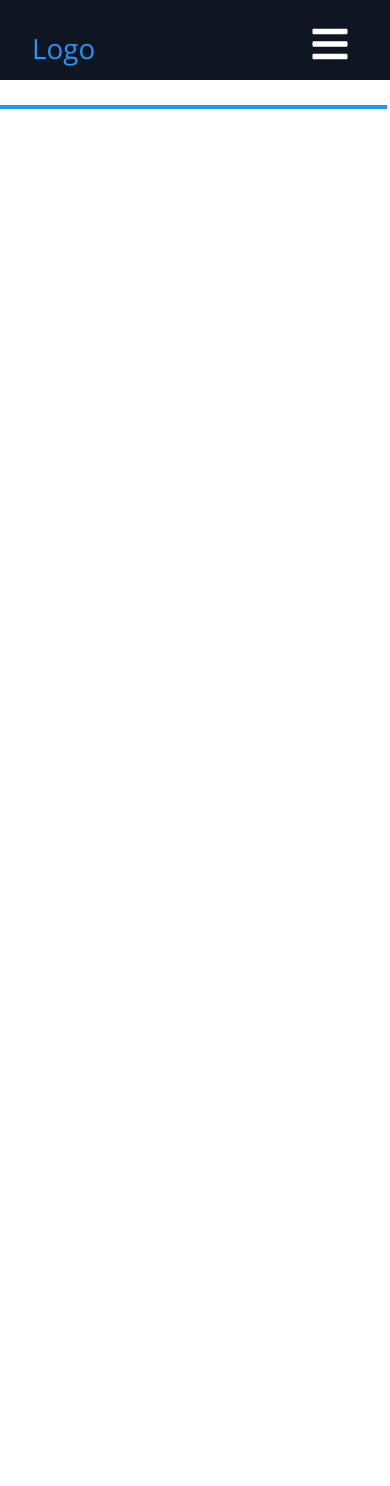
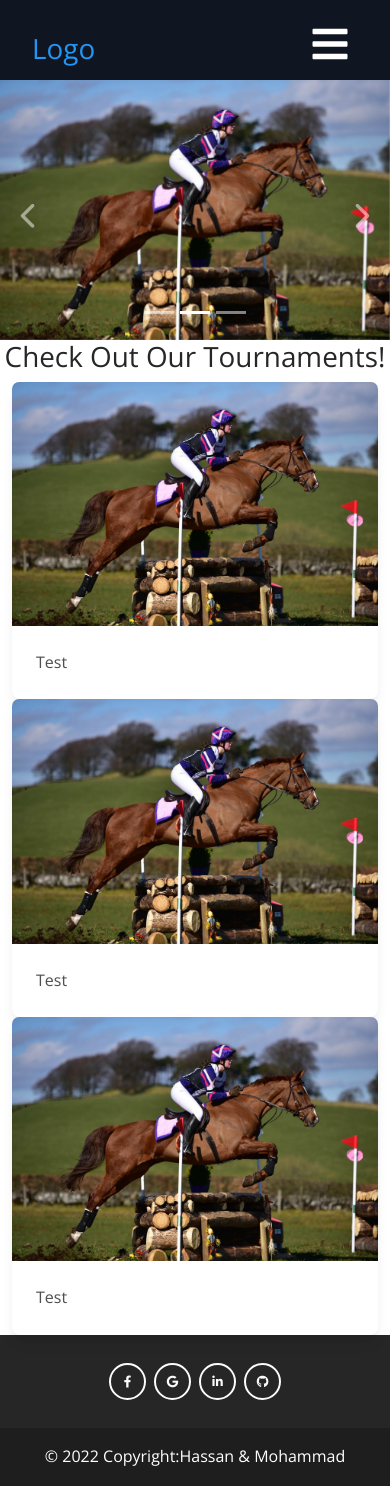
Before and after one commit to hassanthiab/GP_Project, a React (Create React App) app: page / in a window 390 px wide. Before the commit the page ends 844 px from the top, so only its background shows below. Built offline with nearby package versions, Linux system fonts and the light colour scheme.

Commit message:
Main Page Update#1

```diff
--- a/public/index.html
+++ b/public/index.html
@@ -15,6 +15,15 @@
     <link rel="shortcut icon" href="%PUBLIC_URL%/favicon.ico">
     <link href="https://cdn.jsdelivr.net/npm/bootstrap@5.1.3/dist/css/bootstrap.min.css" rel="stylesheet" integrity="sha384-1BmE4kWBq78iYhFldvKuhfTAU6auU8tT94WrHftjDbrCEXSU1oBoqyl2QvZ6jIW3" crossorigin="anonymous">
     <script src="https://cdn.jsdelivr.net/npm/bootstrap@5.1.3/dist/js/bootstrap.bundle.min.js" integrity="sha384-ka7Sk0Gln4gmtz2MlQnikT1wXgYsOg+OMhuP+IlRH9sENBO0LRn5q+8nbTov4+1p" crossorigin="anonymous"></script>
+    <link
+  href="https://cdnjs.cloudflare.com/ajax/libs/mdb-ui-kit/3.11.0/mdb.min.css"
+  rel="stylesheet"
+/>
+<link
+  href="https://cdnjs.cloudflare.com/ajax/libs/font-awesome/6.0.0/css/all.min.css"
+  rel="stylesheet"
+/>
+
     <!--
       Notice the use of %PUBLIC_URL% in the tags above.
       It will be replaced with the URL of the `public` folder during the build.
@@ -24,7 +33,7 @@
       work correctly both with client-side routing and a non-root public URL.
       Learn how to configure a non-root public URL by running `npm run build`.
     -->
-    <title>React App</title>
+    <title>Equestrian Club</title>
   </head>
 
   <body>
--- a/src/App.jsx
+++ b/src/App.jsx
@@ -6,6 +6,8 @@ import Login from "./components/Login/Login";
 import Signup from "./components/Sign up/Signup";
 import Page from "./components/ForgotPassword/Page"
 import NewPass from "./components/ForgotPassword/NewPass";
+import Home from "./components/Homepage/Home";
+import Tournament from "./components/Tournament/Tournament";
 function App()
 {
   return(
@@ -17,7 +19,8 @@ function App()
       <Route  path="/Signup"   element={<Signup></Signup>} />
       <Route  path="/Login/ForgotPassword"   element={<Page />} />
       <Route  path="/reset-password"   element={<NewPass />} />
-
+      <Route path="/" element={<Home></Home>} />
+      <Route path="/hello" element={<Tournament></Tournament>} />
     </Routes>
 
 
--- a/src/components/ForgotPassword/NewPass.jsx
+++ b/src/components/ForgotPassword/NewPass.jsx
@@ -9,6 +9,7 @@ import { Component } from 'react/cjs/react.production.min';
 import axios from 'axios';
 import { useParams } from 'react-router-dom';
 import { useSearchParams } from 'react-router-dom';
+import { Slide } from '@material-ui/core';
 
 const Title = styled.h2`
 margin: 3rem 0 2rem 0 ;
@@ -96,6 +97,9 @@ class NewPass extends Component {
 
   return (
     <body class="Login">
+      <Slide direction='up' in="true">
+
+
    <Container size="30vh">
        <Title>
            Forgot Password
@@ -120,7 +124,9 @@ class NewPass extends Component {
 
        </Buttons>
 
+
    </Container>
+   </Slide>
       </body>
   )}
 }
--- a/src/components/ForgotPassword/Page.jsx
+++ b/src/components/ForgotPassword/Page.jsx
@@ -6,6 +6,7 @@ import styled from 'styled-components';
 import Button from '../Login/Button';
 import axios from 'axios';
 import { Component } from 'react/cjs/react.production.min';
+import { Slide } from '@material-ui/core';
 
 
 const Title = styled.h2`
@@ -77,6 +78,7 @@ console.log(this.state.input['email'])
 
   return (
       <body class="Login">
+          <Slide direction='up' in="true">
    <Container size="30vh">
        <Title>
            Forgot Password
@@ -101,6 +103,8 @@ console.log(this.state.input['email'])
        </Buttons>
 
    </Container>
+
+   </Slide>
       </body>
 
   )
--- /dev/null
+++ b/src/components/Homepage/Cards.jsx
@@ -0,0 +1,46 @@
+import React from 'react'
+import img from "../../Images/LoginBackground.jpg"
+import { Grow } from '@material-ui/core'
+function Cards() {
+  return (
+    <Grow in="true"   style={{ transformOrigin: '0 0 0' }}>
+   <React.Fragment>
+<h1 className='text-center text-dark text-capitalize'>Check out our Tournaments!</h1>
+<div class="container">
+  <div class="row">
+    <div class="col-sm  hover-zoom">
+    <div class="card" style={{width:"18 rem"}}>
+  <img  src={img} class="card-img-top" alt="..." />
+  <div class="card-body">
+    <p class="card-text">Test</p>
+
+
+
+  </div>
+</div>
+    </div>
+    <div class="col-sm  hover-zoom">
+    <div class="card" style={{width:"18 rem"}}>
+  <img src={img}  class="card-img-top" alt="..." />
+  <div class="card-body">
+    <p class="card-text">Test</p>
+  </div>
+</div>
+    </div>
+    <div class="col-sm  hover-zoom">
+    <div class="card" style={{width:"18 rem"}}>
+  <img src={img}  class="card-img-top" alt="..." />
+  <div class="card-body">
+    <p class="card-text">Test</p>
+  </div>
+</div>
+    </div>
+  </div>
+</div>
+
+   </React.Fragment>
+   </Grow>
+  )
+}
+
+export default Cards
--- /dev/null
+++ b/src/components/Homepage/Carousel.jsx
@@ -0,0 +1,43 @@
+import React from 'react'
+import { Link } from 'react-router-dom'
+import img from "../../Images/LoginBackground.jpg"
+function Carousel() {
+  return (
+  <React.Fragment>
+<div id="MainPageCrousel" class="carousel slide" data-bs-ride="carousel">
+  <div class="carousel-indicators">
+    <button type="button" data-bs-target="#MainPageCrousel" data-bs-slide-to="0" class="active" aria-current="true" aria-label="Slide 1"></button>
+    <button type="button" data-bs-target="#MainPageCrousel" data-bs-slide-to="1" aria-label="Slide 2"></button>
+    <button type="button" data-bs-target="#MainPageCrousel" data-bs-slide-to="2" aria-label="Slide 3"></button>
+  </div>
+  <div class="carousel-inner">
+    <div class="carousel-item active">
+      <img src={img}   class="d-block w-100" alt="..." />
+    </div>
+    <div class="carousel-item">
+      <img src={img}   class="d-block w-100" alt="..." />
+    </div>
+
+    <Link to="/Signup">
+    <div class="carousel-item">
+      <img src={img}   class="d-block w-100" alt="..." />
+    </div>
+    </Link>
+
+  </div>
+  <button class="carousel-control-prev" type="button" data-bs-target="#MainPageCrousel" data-bs-slide="prev">
+    <span class="carousel-control-prev-icon" aria-hidden="true"></span>
+    <span class="visually-hidden">Previous</span>
+  </button>
+  <button class="carousel-control-next" type="button" data-bs-target="#MainPageCrousel" data-bs-slide="next">
+    <span class="carousel-control-next-icon" aria-hidden="true"></span>
+    <span class="visually-hidden">Next</span>
+  </button>
+</div>
+
+
+  </React.Fragment>
+  )
+}
+
+export default Carousel
--- /dev/null
+++ b/src/components/Homepage/Footer.jsx
@@ -0,0 +1,44 @@
+import React from 'react'
+
+function Footer() {
+  return (
+    <React.Fragment>
+
+
+        <footer class="bg-dark text-center text-white">
+
+  <div class="container p-4 pb-0">
+    <section class="mb-4">
+      <a class="btn btn-outline-light btn-floating m-1" href="#!" role="button"
+        ><i class="fab fa-facebook-f" >
+
+            </i>
+
+
+        </a>
+
+      <a class="btn btn-outline-light btn-floating m-1" href="#!" role="button"
+        ><i class="fab fa-google"></i
+      ></a>
+
+      <a class="btn btn-outline-light btn-floating m-1" href="#!" role="button"
+        ><i class="fab fa-linkedin-in"></i
+      ></a>
+
+      <a class="btn btn-outline-light btn-floating m-1" href="#!" role="button"
+        ><i class="fab fa-github"></i
+      ></a>
+    </section>
+
+  </div>
+
+  <div class="text-center p-3" style={{backgroundColor: "rgba(0, 0, 0, 0.2)"}}>
+    © 2022 Copyright:Hassan & Mohammad
+  </div>
+
+</footer>
+    </React.Fragment>
+  )
+}
+
+export default Footer
--- /dev/null
+++ b/src/components/Homepage/Home.jsx
@@ -0,0 +1,17 @@
+import React from 'react'
+import Carousel from './Carousel'
+import Cards from './Cards'
+import Footer from './Footer'
+
+function Home() {
+  return (
+      <React.Fragment>
+   <Carousel></Carousel>
+    <Cards></Cards>
+
+    <Footer></Footer>
+      </React.Fragment>
+
+  )
+}
+export default Home
--- a/src/components/Login/Login.jsx
+++ b/src/components/Login/Login.jsx
@@ -5,8 +5,9 @@ import FancyInput from "./Input"
 import FancyButton from "./Button"
 import axios from 'axios';
 import { Component } from 'react/cjs/react.production.min';
-import { Link,RouterLink } from 'react-router-dom';
+import { Link } from 'react-router-dom';
 import Container from './ContainerBox';
+import { Slide } from '@material-ui/core';
 
 const Title = styled.h2`
 margin: 3rem 0 2rem 0 ;
@@ -144,9 +145,9 @@ export class Login extends Component{
 
     return (
     <body className="Login">
-
+<Slide direction='up' in="true">
 <Container size="80vh">
-        <Title>welcome</Title>
+        <Title>Welcome</Title>
         <InputText>
         <FancyInput onChange={(event)=>changed(event,"email")}type="email" placeholder='Email'>{this.state.email}</FancyInput>
 
@@ -191,6 +192,8 @@ export class Login extends Component{
             </Buttons>
 
     </Container>
+
+    </Slide>
     </body>
 
      );
--- a/src/components/Sign up/Signup.jsx
+++ b/src/components/Sign up/Signup.jsx
@@ -6,7 +6,7 @@ import FancyButton from "../Login/Button"
 import axios from 'axios';
 import { Component } from 'react/cjs/react.production.min';
 import { ThemeProvider } from 'styled-components';
-
+import { Slide } from '@material-ui/core';
 import { BrowserRouter as Router, Route, Routes} from "react-router-dom";
 import Container from '../Login/ContainerBox';
 
@@ -131,7 +131,8 @@ export class Signup extends Component
 
     return (
         <body className="Login">
-    <Container size="80vh">
+            <Slide direction='up' in="true">
+            <Container size="80vh">
             <Title>Signup</Title>
             <InputText>
             <FancyInput onChange={(event)=>changed(event,"name")} type="text" name="name" placeholder='Name'>{this.state.name}</FancyInput>
@@ -143,7 +144,7 @@ export class Signup extends Component
             <label>{this.state.errors['password'][0]}</label>
             </InputText>
             <Buttons>
-            <div class="container">
+                <div class="container">
      <div class="row">
     <div class="col-md-1">
         </div>
@@ -157,6 +158,10 @@ export class Signup extends Component
             </Buttons>
 
         </Container>
+
+
+            </Slide>
+
         </body>
 
          );
--- /dev/null
+++ b/src/components/Tournament/Sidebar.jsx
@@ -0,0 +1,11 @@
+import React from 'react'
+
+function Sidebar() {
+  return (
+    <div>
+
+    </div>
+  )
+}
+
+export default Sidebar
--- /dev/null
+++ b/src/components/Tournament/Tournament.jsx
@@ -0,0 +1,11 @@
+import React from 'react'
+import Sidebar from './Sidebar'
+
+function Tournament() {
+  return (
+    <Sidebar />
+
+  )
+}
+
+export default Tournament
```
